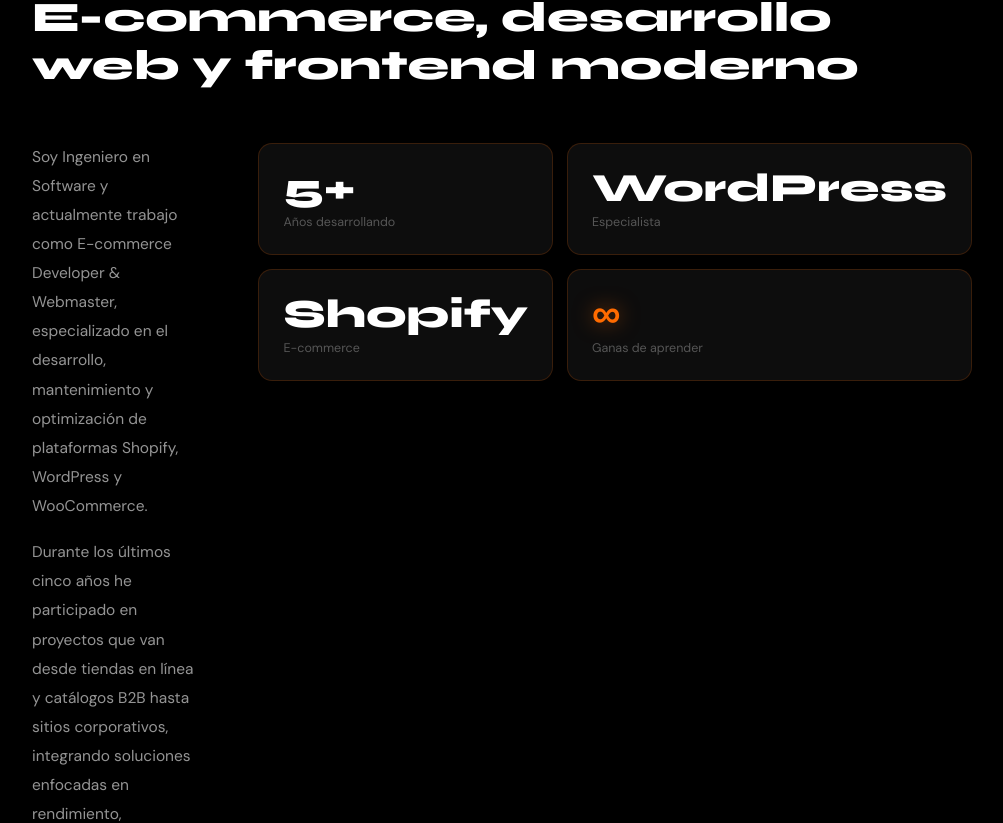
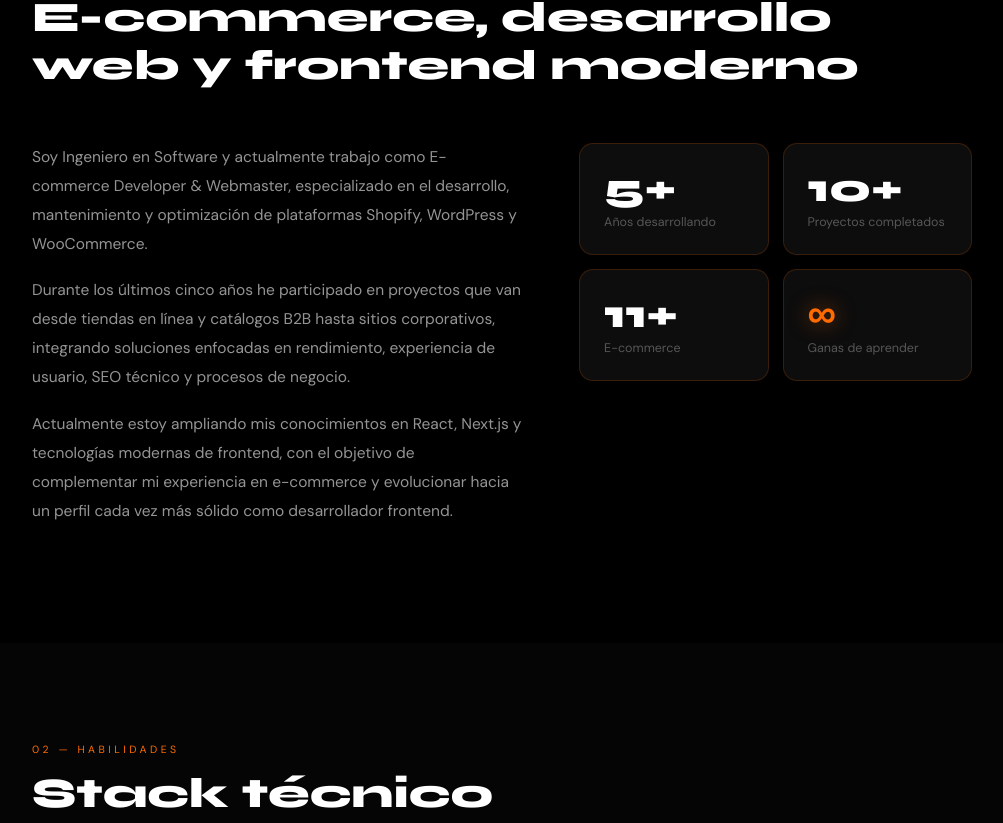
Before and after one commit to Juancarlos-Pal/CP-Portafolio, a React (Vite) app: page / in a window 1280 px wide. Shown: the part 933-1756 px from the top of the page, without its empty margins (138-1141 px from the left). Built offline with nearby package versions, Linux system fonts and the light colour scheme.

Commit message:
se modifico la seccon de sobre mi

```diff
--- a/src/components/About.jsx
+++ b/src/components/About.jsx
@@ -3,8 +3,8 @@
 
 const stats = [
   { num: '5+',  label: 'Años desarrollando' },
-  { num: 'WordPress', label: 'Especialista' },
-  { num: 'Shopify', label: 'E-commerce' },
+  { num: '10+', label: 'Proyectos completados' },
+  { num: '11+', label: 'E-commerce' },
   { num: '∞',   label: 'Ganas de aprender', orange: true },
 ]
 
@@ -44,7 +44,6 @@
               'Soy Ingeniero en Software y actualmente trabajo como E-commerce Developer & Webmaster, especializado en el desarrollo, mantenimiento y optimización de plataformas Shopify, WordPress y WooCommerce.',
               'Durante los últimos cinco años he participado en proyectos que van desde tiendas en línea y catálogos B2B hasta sitios corporativos, integrando soluciones enfocadas en rendimiento, experiencia de usuario, SEO técnico y procesos de negocio.',
               'Actualmente estoy ampliando mis conocimientos en React, Next.js y tecnologías modernas de frontend, con el objetivo de complementar mi experiencia en e-commerce y evolucionar hacia un perfil cada vez más sólido como desarrollador frontend.',
-              'Creo en el aprendizaje continuo y en construir soluciones que no solo funcionen correctamente, sino que también ofrezcan una experiencia excepcional para quienes las utilizan.'
             ].map((p, i) => (
               <p key={i} style={{ color: 'rgba(255,255,255,0.58)', lineHeight: 1.88, fontSize: 15.5, marginBottom: 17 }}>{p}</p>
             ))}
```
